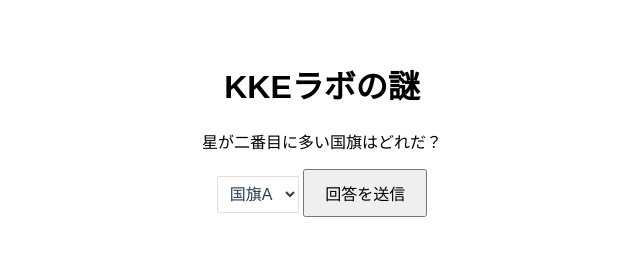
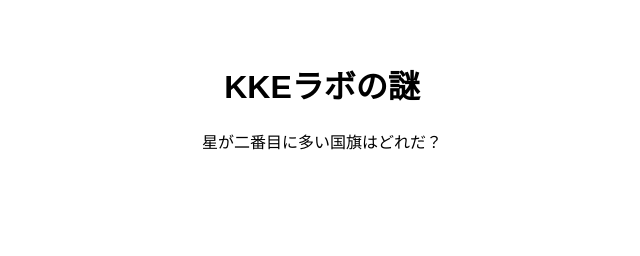
Before and after one commit to daiki-ichikawa-kke/mystery-quiz, a plain HTML site: page index.html in a window 1280 px wide. Shown: the whole page, without its empty margins (318-958 px from the left). Drawn offline with Linux system fonts and the light colour scheme.

Commit message:
問題文のみに変更

```diff
--- a/index.html
+++ b/index.html
@@ -25,7 +25,7 @@
     <div id="riddle-container">
         <h1>KKEラボの謎</h1>
         <p>星が二番目に多い国旗はどれだ？</p>
-        <label>
+        <!-- <label>
             <select name="drop-down-menu" class="drop-down-menu" id="answer-select">
                 <option value="date-国旗A">国旗A</option>
                 <option value="date-国旗B">国旗B</option>
@@ -42,7 +42,7 @@
             <h2>正解！次の謎へ進もう！</h2>
             <p>（ここに次の謎のヒントや問題文を入れるか、最終ゴールへの指示を出す）</p>
             <p id="final-instruction" class="hidden">ベランダで記念撮影し、写真をQRコードで送信せよ！QRコードは同行する社員の社員証にある。</p>
-        </div>
+        </div> -->
     </div>
 
     <script>
```
